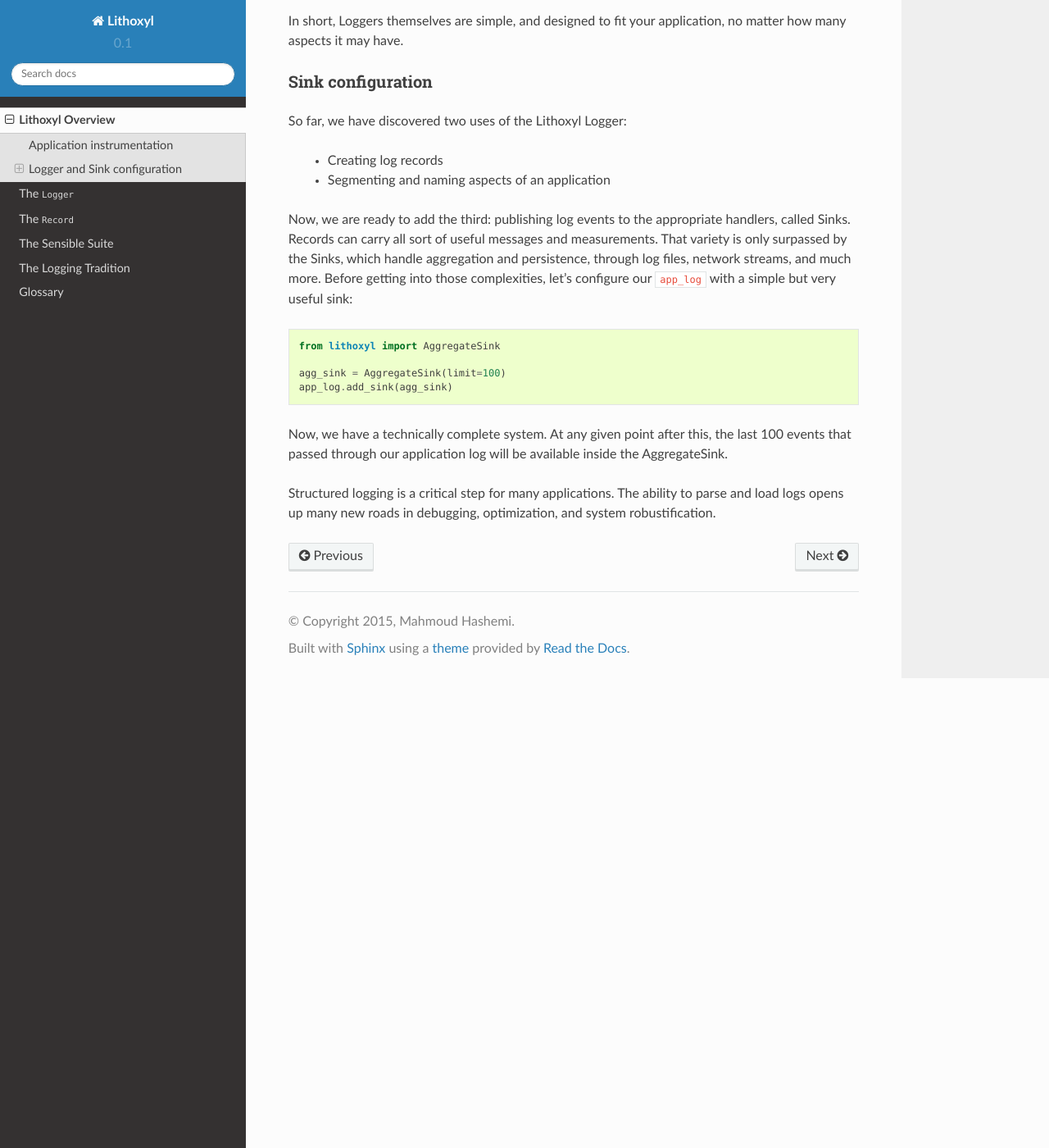
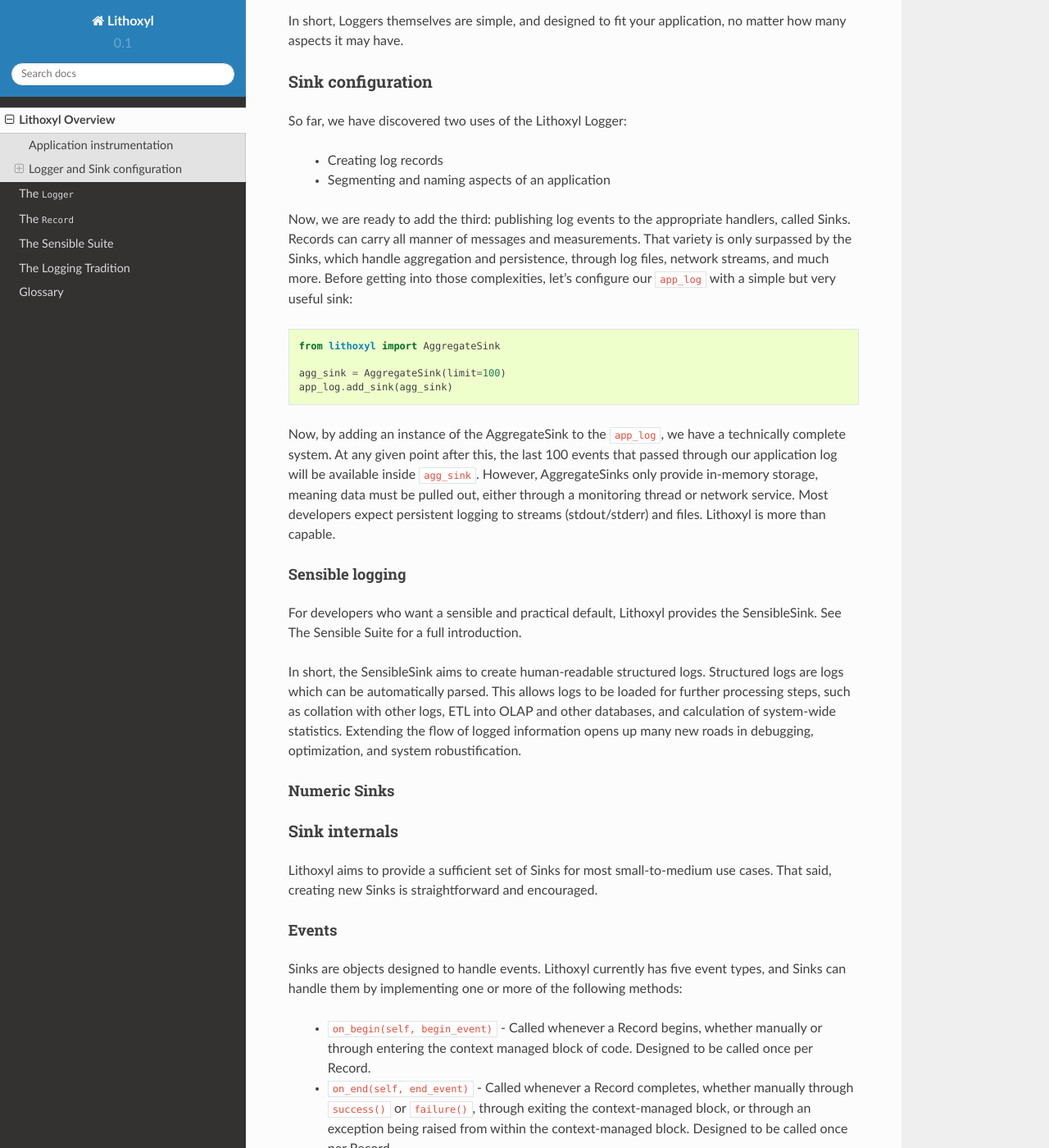
Before and after one commit to mahmoud/lithoxyl, a Sphinx documentation site: the page built from docs/overview.rst, in a window 1280 px wide and 1400 px high, scrolled down 2451 px. Shown: the whole window at 82% size. Built offline with Sphinx 7.4.7 and the Read the Docs theme 2.0.0, drawn with Linux system fonts in a browser that asks for light colours; some of the changed text lies outside the part shown.

Commit message:
docs: adding some info to the overview, though it may land on a separate page about sinks internals

```diff
--- a/docs/overview.rst
+++ b/docs/overview.rst
@@ -129,10 +129,10 @@
   * Segmenting and naming aspects of an application
 
 Now, we are ready to add the third: publishing log events to the
-appropriate handlers, called Sinks. Records can carry all sort of
-useful messages and measurements. That variety is only surpassed by
-the Sinks, which handle aggregation and persistence, through log
-files, network streams, and much more. Before getting into those
+appropriate handlers, called Sinks. Records can carry all manner of
+messages and measurements. That variety is only surpassed by the
+Sinks, which handle aggregation and persistence, through log files,
+network streams, and much more. Before getting into those
 complexities, let's configure our ``app_log`` with a simple but very
 useful sink::
 
@@ -141,10 +141,64 @@
   agg_sink = AggregateSink(limit=100)
   app_log.add_sink(agg_sink)
 
-Now, we have a technically complete system. At any given point after
-this, the last 100 events that passed through our application log will
-be available inside the AggregateSink.
+Now, by adding an instance of the AggregateSink to the ``app_log``, we
+have a technically complete system. At any given point after this, the
+last 100 events that passed through our application log will be
+available inside ``agg_sink``. However, AggregateSinks only provide
+in-memory storage, meaning data must be pulled out, either through a
+monitoring thread or network service. Most developers expect
+persistent logging to streams (stdout/stderr) and files. Lithoxyl is
+more than capable.
 
-Structured logging is a critical step for many applications. The
-ability to parse and load logs opens up many new roads in debugging,
-optimization, and system robustification.
+Sensible logging
+^^^^^^^^^^^^^^^^
+
+For developers who want a sensible and practical default, Lithoxyl
+provides the SensibleSink. See The Sensible Suite for a full
+introduction.
+
+In short, the SensibleSink aims to create human-readable structured
+logs. Structured logs are logs which can be automatically parsed. This
+allows logs to be loaded for further processing steps, such as
+collation with other logs, ETL into OLAP and other databases, and
+calculation of system-wide statistics. Extending the flow of logged
+information opens up many new roads in debugging, optimization, and
+system robustification.
+
+Numeric Sinks
+^^^^^^^^^^^^^
+
+Sink internals
+~~~~~~~~~~~~~~
+
+Lithoxyl aims to provide a sufficient set of Sinks for most
+small-to-medium use cases. That said, creating new Sinks is
+straightforward and encouraged.
+
+Events
+^^^^^^
+
+Sinks are objects designed to handle events. Lithoxyl currently has
+five event types, and Sinks can handle them by implementing one or
+more of the following methods:
+
+  * ``on_begin(self, begin_event)`` - Called whenever a Record begins,
+    whether manually or through entering the context managed block of
+    code. Designed to be called once per Record.
+  * ``on_end(self, end_event)`` - Called whenever a Record completes,
+    whether manually through ``success()`` or ``failure()``, through
+    exiting the context-managed block, or through an exception being
+    raised from within the context-managed block. Designed to be
+    called once per Record.
+  * ``on_warn(self, warn_event)`` - Called whenever Record.warn() is
+    called. Can be called an arbitrary number of times.
+  * ``on_comment(self, comment_event)`` - Called whenever
+    Record.comment() is called. Can be called an arbitrary number of
+    times.
+  * ``on_exception(self, exc_event, exc_type, exc_obj, exc_tb)`` -
+    Called when an exception is raised from within the context-managed
+    block, or when an exception is manually handled with
+    Record.exception(). Designed to be called up to once.
+
+Event objects are meant to be practically-immutable objects, only
+having their values set once at creation.
```
